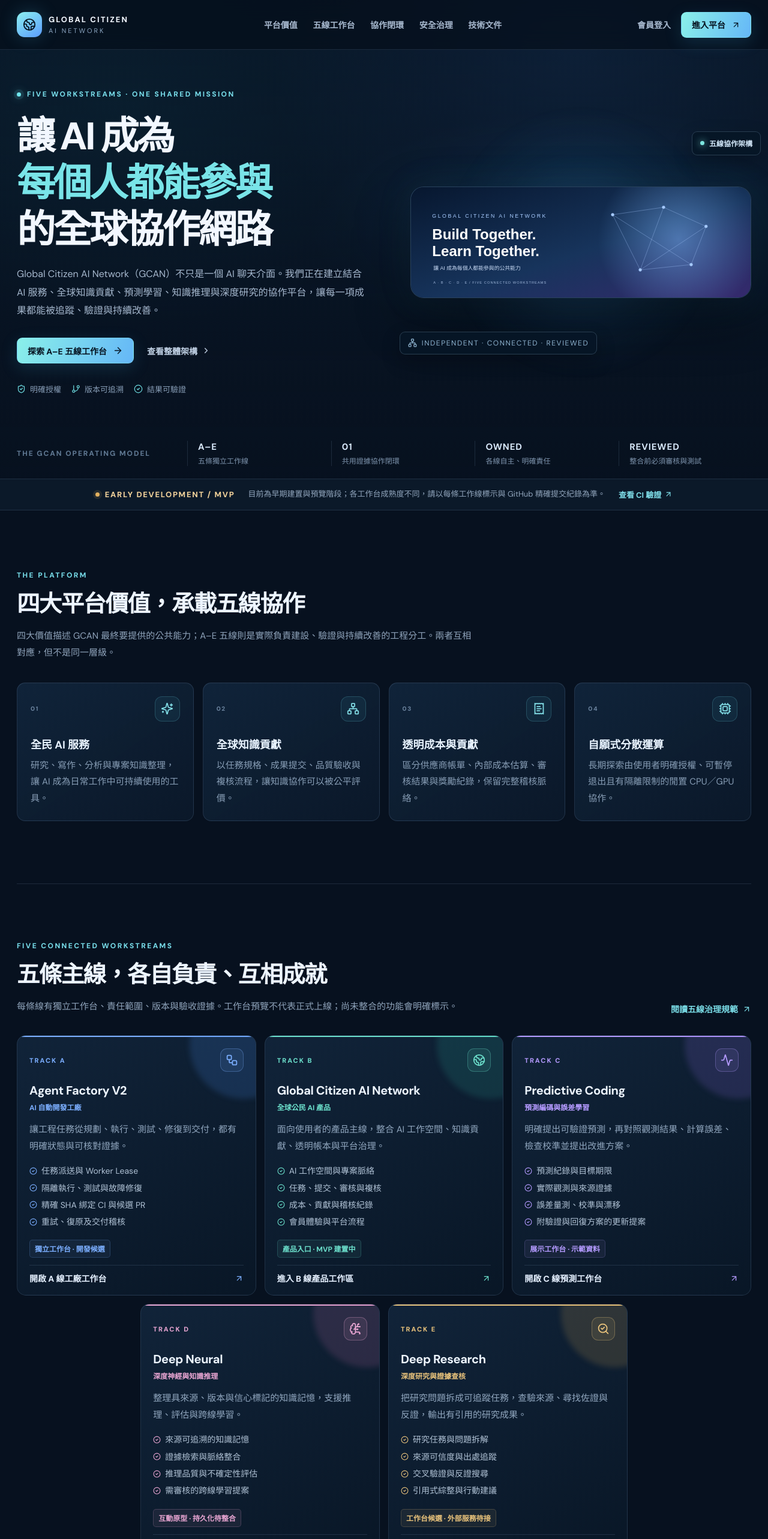
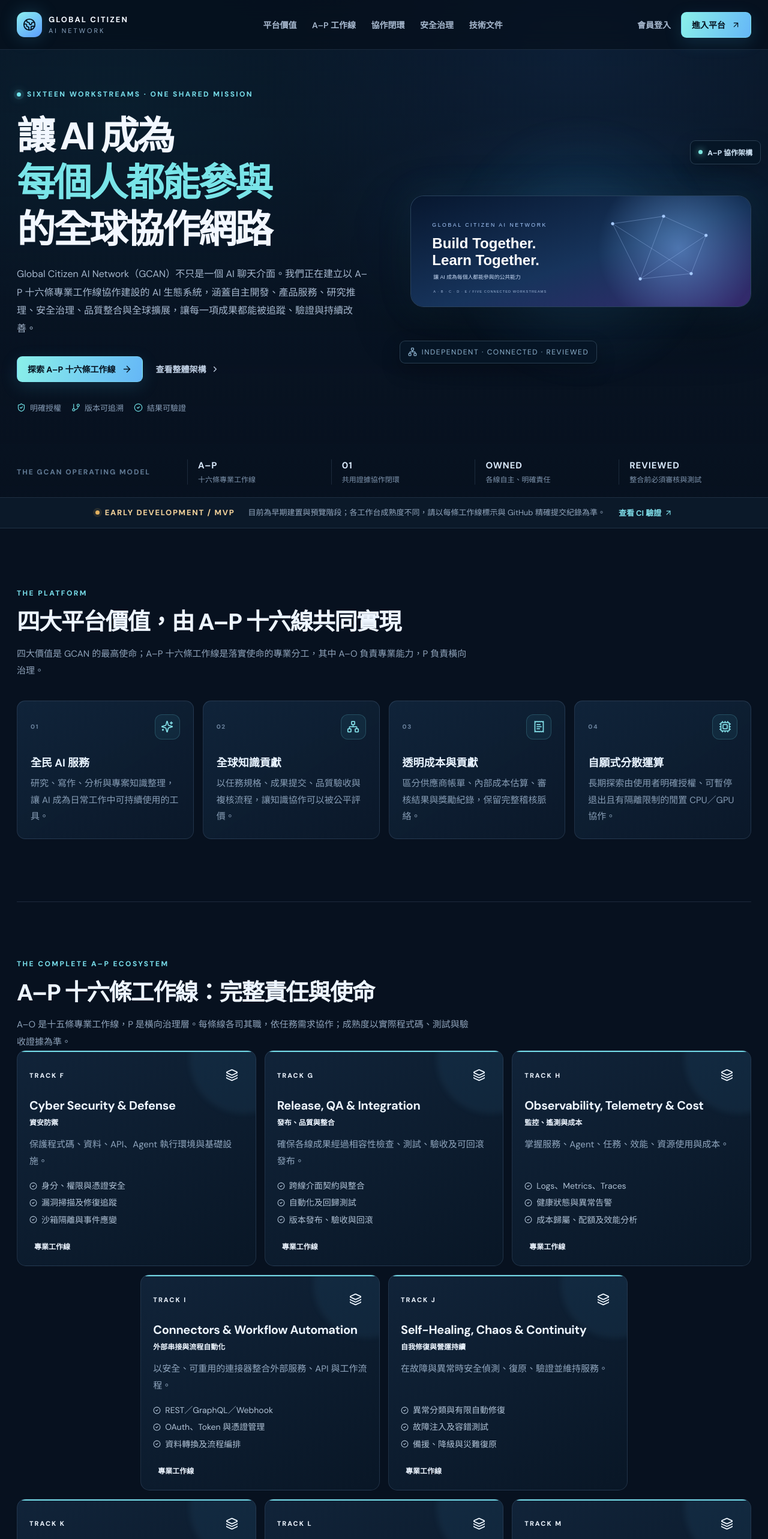
Before and after one commit to X84657465/global-citizen-ai-network, a Next.js app: page / in a window 1280 px wide. Shown: the top 2566 px of the page at 60% size. Built offline with nearby package versions, Linux system fonts and the light colour scheme.

Commit message:
feat: publish complete A-P workstream core values on GCAN homepage

```diff
--- a/app/page.tsx
+++ b/app/page.tsx
@@ -19,6 +19,20 @@ const pillars = [
  { n:"03", title:"透明成本與貢獻", text:"區分供應商帳單、內部成本估算、審核結果與獎勵紀錄，保留完整稽核脈絡。", icon:ReceiptText },
  { n:"04", title:"自願式分散運算", text:"長期探索由使用者明確授權、可暫停退出且有隔離限制的閒置 CPU／GPU 協作。", icon:Cpu },
 ];
+const extendedTracks = [
+ { code:"F", title:"Cyber Security & Defense", subtitle:"資安防禦", mission:"保護程式碼、資料、API、Agent 執行環境與基礎設施。", scope:["身分、權限與憑證安全","漏洞掃描及修復追蹤","沙箱隔離與事件應變"] },
+ { code:"G", title:"Release, QA & Integration", subtitle:"發布、品質與整合", mission:"確保各線成果經過相容性檢查、測試、驗收及可回滾發布。", scope:["跨線介面契約與整合","自動化及回歸測試","版本發布、驗收與回滾"] },
+ { code:"H", title:"Observability, Telemetry & Cost", subtitle:"監控、遙測與成本", mission:"掌握服務、Agent、任務、效能、資源使用與成本。", scope:["Logs、Metrics、Traces","健康狀態與異常告警","成本歸屬、配額及效能分析"] },
+ { code:"I", title:"Connectors & Workflow Automation", subtitle:"外部串接與流程自動化", mission:"以安全、可重用的連接器整合外部服務、API 與工作流程。", scope:["REST／GraphQL／Webhook","OAuth、Token 與憑證管理","資料轉換及流程編排"] },
+ { code:"J", title:"Self-Healing, Chaos & Continuity", subtitle:"自我修復與營運持續", mission:"在故障與異常時安全偵測、復原、驗證並維持服務。", scope:["異常分類與有限自動修復","故障注入及容錯測試","備援、降級與災難復原"] },
+ { code:"K", title:"Knowledge, Docs & Governance", subtitle:"知識、文件與交接", mission:"維護可信、版本化、可搜尋且與實際程式一致的專案知識。", scope:["技術文件與知識庫","決策、版本及來源追蹤","工作線交接與文件驗證"] },
+ { code:"L", title:"Multi-Node, Federation & Cluster", subtitle:"多節點與分散式協作", mission:"在單節點成熟後，擴展至多節點 Agent 執行與叢集協作。", scope:["節點註冊與健康管理","分散式調度及負載平衡","跨節點安全與故障恢復"] },
+ { code:"M", title:"Compliance, Policy Audit & Risk Governance", subtitle:"合規、政策稽核與風險", mission:"把適用法規、內部政策及風險控制轉化為可檢查的證據。", scope:["法規映射與合規檢查","操作稽核及證據保存","風險評估與改善追蹤"] },
+ { code:"N", title:"Productization, Analytics & Growth", subtitle:"產品化、分析與成長", mission:"把技術能力轉成有使用者價值、可衡量且可持續的產品成果。", scope:["能力模組化與產品包裝","留存、轉換及營收分析","產品實驗與生態系成長"] },
+ { code:"O", title:"Lifecycle, Deprecation & Legacy Retirement", subtitle:"生命週期與舊系統退役", mission:"安全管理模組、API、資料結構及舊系統的升級、遷移與停用。", scope:["版本及技術債管理","相容性與資料遷移","依賴盤點、備份及退役驗證"] },
+ { code:"P", title:"Governance, Ethics & Trust", subtitle:"橫向治理、倫理與信任", mission:"監督 A–O 的權責、AI 倫理、信任等級、自主權限與重大決策。", scope:["治理政策與責任邊界","Agent 信任及自主權限分級","跨線監督、稽核與決策追溯"] },
+];
+
 const loop = ["觀測","提出預測","採取行動","量測結果","計算預測誤差","解釋並保存證據","修正模型／計畫","測試","發布","接收線審核","持續監控"];
 const rules = [
  { title:"最小權限與明確授權", text:"各線擁有自己的程式碼、資料與操作邊界；跨線資料必須有用途、權限及來源標記。", icon:LockKeyhole },
@@ -41,26 +55,27 @@ export default function HomePage() {
   <a className={styles.skipLink} href="#main-content">跳至主要內容</a>
   <header className={styles.header}><div className={styles.headerInner}>
    <Link href="/" className={styles.brand} aria-label="Global Citizen AI Network 首頁"><span className={styles.brandMark}><Globe2 size={22}/></span><span className={styles.brandText}><strong>GLOBAL CITIZEN</strong><small>AI NETWORK</small></span></Link>
-   <nav className={styles.nav} aria-label="主要導覽"><a href="#pillars">平台價值</a><a href="#workstreams">五線工作台</a><a href="#learning-loop">協作閉環</a><a href="#governance">安全治理</a><a href="#documentation">技術文件</a></nav>
+   <nav className={styles.nav} aria-label="主要導覽"><a href="#pillars">平台價值</a><a href="#workstreams">A–P 工作線</a><a href="#learning-loop">協作閉環</a><a href="#governance">安全治理</a><a href="#documentation">技術文件</a></nav>
    <div className={styles.headerActions}><Link href="/login" className={styles.loginLink}>會員登入</Link><Link href="/workspace" className={styles.headerCta}>進入平台 <ArrowUpRight size={15}/></Link></div>
   </div></header>
   <main id="main-content" tabIndex={-1}>
    <section className={styles.hero}><div className={styles.heroInner}>
-    <div className={styles.heroCopy}><div className={styles.eyebrow}><span/> FIVE WORKSTREAMS · ONE SHARED MISSION</div>
+    <div className={styles.heroCopy}><div className={styles.eyebrow}><span/> SIXTEEN WORKSTREAMS · ONE SHARED MISSION</div>
      <h1>讓 AI 成為<br/><em>每個人都能參與</em><br/>的全球協作網路</h1>
-     <p className={styles.heroLead}>Global Citizen AI Network（GCAN）不只是一個 AI 聊天介面。我們正在建立結合 AI 服務、全球知識貢獻、預測學習、知識推理與深度研究的協作平台，讓每一項成果都能被追蹤、驗證與持續改善。</p>
-     <div className={styles.heroActions}><a href="#workstreams" className={styles.primaryButton}>探索 A–E 五線工作台 <ArrowRight size={17}/></a><a href="#architecture" className={styles.secondaryButton}>查看整體架構 <ChevronRight size={15}/></a></div>
+     <p className={styles.heroLead}>Global Citizen AI Network（GCAN）不只是一個 AI 聊天介面。我們正在建立以 A–P 十六條專業工作線協作建設的 AI 生態系統，涵蓋自主開發、產品服務、研究推理、安全治理、品質整合與全球擴展，讓每一項成果都能被追蹤、驗證與持續改善。</p>
+     <div className={styles.heroActions}><a href="#workstreams" className={styles.primaryButton}>探索 A–P 十六條工作線 <ArrowRight size={17}/></a><a href="#architecture" className={styles.secondaryButton}>查看整體架構 <ChevronRight size={15}/></a></div>
      <div className={styles.heroPrinciples}><span><ShieldCheck size={15}/> 明確授權</span><span><GitBranch size={15}/> 版本可追溯</span><span><CheckCircle2 size={15}/> 結果可驗證</span></div>
     </div>
-    <div className={styles.heroVisual}><div className={styles.visualGlow}/><div className={styles.visualFrame}><Image src="/brand/gcan-hero.svg" alt="GCAN 全球 AI 協作網路品牌主視覺" width={1600} height={520} priority className={styles.heroImage} sizes="(max-width: 900px) 100vw, 52vw"/></div><div className={styles.visualTagTop}><span className={styles.liveDot}/> 五線協作架構</div><div className={styles.visualTagBottom}><Network size={15}/> INDEPENDENT · CONNECTED · REVIEWED</div></div>
-   </div><div className={styles.heroBottom}><div className={styles.heroBottomLabel}>THE GCAN OPERATING MODEL</div><div className={styles.heroFact}><b>A–E</b><span>五條獨立工作線</span></div><div className={styles.heroFact}><b>01</b><span>共用證據協作閉環</span></div><div className={styles.heroFact}><b>OWNED</b><span>各線自主、明確責任</span></div><div className={styles.heroFact}><b>REVIEWED</b><span>整合前必須審核與測試</span></div></div></section>
+    <div className={styles.heroVisual}><div className={styles.visualGlow}/><div className={styles.visualFrame}><Image src="/brand/gcan-hero.svg" alt="GCAN 全球 AI 協作網路品牌主視覺" width={1600} height={520} priority className={styles.heroImage} sizes="(max-width: 900px) 100vw, 52vw"/></div><div className={styles.visualTagTop}><span className={styles.liveDot}/> A–P 協作架構</div><div className={styles.visualTagBottom}><Network size={15}/> INDEPENDENT · CONNECTED · REVIEWED</div></div>
+   </div><div className={styles.heroBottom}><div className={styles.heroBottomLabel}>THE GCAN OPERATING MODEL</div><div className={styles.heroFact}><b>A–P</b><span>十六條專業工作線</span></div><div className={styles.heroFact}><b>01</b><span>共用證據協作閉環</span></div><div className={styles.heroFact}><b>OWNED</b><span>各線自主、明確責任</span></div><div className={styles.heroFact}><b>REVIEWED</b><span>整合前必須審核與測試</span></div></div></section>
    <section className={styles.stageBar} aria-label="專案狀態"><div className={styles.stageLabel}><span/> EARLY DEVELOPMENT / MVP</div><p>目前為早期建置與預覽階段；各工作台成熟度不同，請以每條工作線標示與 GitHub 精確提交紀錄為準。</p><a href="https://github.com/X84657465/global-citizen-ai-network/actions" target="_blank" rel="noreferrer">查看 CI 驗證 <ArrowUpRight size={14}/></a></section>
-   <section className={styles.pillarsSection} id="pillars"><Heading label="THE PLATFORM" title="四大平台價值，承載五線協作" text="四大價值描述 GCAN 最終要提供的公共能力；A–E 五線則是實際負責建設、驗證與持續改善的工程分工。兩者互相對應，但不是同一層級。"/><div className={styles.pillarGrid}>{pillars.map(({n,title,text,icon:Icon})=><article className={styles.pillarCard} key={n}><div className={styles.pillarTop}><span>{n}</span><div className={styles.pillarIcon}><Icon size={21}/></div></div><h3>{title}</h3><p>{text}</p></article>)}</div></section>
-   <section className={styles.workstreamsSection} id="workstreams"><div className={styles.workstreamsTop}><Heading label="FIVE CONNECTED WORKSTREAMS" title="五條主線，各自負責、互相成就" text="每條線有獨立工作台、責任範圍、版本與驗收證據。工作台預覽不代表正式上線；尚未整合的功能會明確標示。"/><a className={styles.textLink} href="https://github.com/X84657465/global-citizen-ai-network/blob/feat/gcan-product-homepage/docs/engineering-governance.md" target="_blank" rel="noreferrer">閱讀五線治理規範 <ArrowUpRight size={15}/></a></div>
+   <section className={styles.pillarsSection} id="pillars"><Heading label="THE PLATFORM" title="四大平台價值，由 A–P 十六線共同實現" text="四大價值是 GCAN 的最高使命；A–P 十六條工作線是落實使命的專業分工，其中 A–O 負責專業能力，P 負責橫向治理。"/><div className={styles.pillarGrid}>{pillars.map(({n,title,text,icon:Icon})=><article className={styles.pillarCard} key={n}><div className={styles.pillarTop}><span>{n}</span><div className={styles.pillarIcon}><Icon size={21}/></div></div><h3>{title}</h3><p>{text}</p></article>)}</div></section>
+   <section className={styles.workstreamsSection} id="extended-workstreams"><Heading label="THE COMPLETE A–P ECOSYSTEM" title="A–P 十六條工作線：完整責任與使命" text="A–O 是十五條專業工作線，P 是橫向治理層。每條線各司其職，依任務需求協作；成熟度以實際程式碼、測試與驗收證據為準。"/><div className={styles.trackGrid}>{extendedTracks.map(({code,title,subtitle,mission,scope})=><article className={styles.trackCard} data-track={code} key={code}><div className={styles.trackTop}><span className={styles.trackCode}>TRACK {code}</span><span className={styles.trackOrb}><Layers3 size={21}/></span></div><div className={styles.trackTitleGroup}><h3>{title}</h3><span>{subtitle}</span></div><p className={styles.trackMission}>{mission}</p><ul className={styles.trackScope}>{scope.map(item=><li key={item}><CheckCircle2 size={13}/>{item}</li>)}</ul><div className={styles.trackFooter}><span className={styles.trackStatus}>{code==="P"?"橫向治理層":"專業工作線"}</span></div></article>)}</div><div className={styles.trackFootnote}><ShieldCheck size={16}/>此區呈現正式職責定義，不代表每條線的功能均已完成。請以各線 Repository、版本、精確 SHA、測試及驗收紀錄判定成熟度。</div></section>
+   <section className={styles.workstreamsSection} id="workstreams"><div className={styles.workstreamsTop}><Heading label="FIVE CONNECTED WORKSTREAMS" title="核心五線 A–E：建立工廠、產品與智慧能力" text="每條線有獨立工作台、責任範圍、版本與驗收證據。工作台預覽不代表正式上線；尚未整合的功能會明確標示。"/><a className={styles.textLink} href="https://github.com/X84657465/global-citizen-ai-network/blob/feat/gcan-product-homepage/docs/engineering-governance.md" target="_blank" rel="noreferrer">閱讀五線治理規範 <ArrowUpRight size={15}/></a></div>
     <div className={styles.trackGrid}>{tracks.map(({code,title,subtitle,mission,scope,status,href,action,external,icon:Icon})=>{const body=<><div className={styles.trackTop}><span className={styles.trackCode}>TRACK {code}</span><span className={styles.trackOrb}><Icon size={21}/></span></div><div className={styles.trackTitleGroup}><h3>{title}</h3><span>{subtitle}</span></div><p className={styles.trackMission}>{mission}</p><ul className={styles.trackScope}>{scope.map(item=><li key={item}><CheckCircle2 size={13}/>{item}</li>)}</ul><div className={styles.trackFooter}><span className={styles.trackStatus}>{status}</span><span className={styles.trackAction}>{action} <ArrowUpRight size={15}/></span></div></>;return external?<a className={styles.trackCard} data-track={code} href={href} key={code} target="_blank" rel="noreferrer" aria-label={action+"（開啟獨立預覽）"}>{body}</a>:<Link className={styles.trackCard} data-track={code} href={href} key={code} aria-label={action+"（需要登入）"}>{body}</Link>;})}</div>
     <div className={styles.trackFootnote}><ShieldCheck size={16}/>A、C、D、E 連結為各線預覽環境；B 進入會員工作區。各預覽可能使用示範資料，登入、AI 服務、資料持久化與外部整合仍依各線狀態逐步驗收。</div>
    </section>
-   <section className={styles.architectureSection} id="architecture"><div className={styles.architectureIntro}><div><div className={styles.sectionEyebrow}>SYSTEM ARCHITECTURE</div><h2>不是五個孤島，<em>而是一個可驗證的協作系統</em></h2><p>五線保有各自的決策權與交付責任，跨線成果透過版本化文件、來源證據、接收線審核與相容性測試整合。</p></div><div className={styles.architectureLegend}><span><i className={styles.legendBlue}/> 工程執行</span><span><i className={styles.legendTeal}/> 產品流程</span><span><i className={styles.legendViolet}/> 預測學習</span><span><i className={styles.legendPink}/> 知識推理</span><span><i className={styles.legendGold}/> 研究查核</span></div></div><div className={styles.architectureVisual}><Image src="/brand/gcan-five-track-architecture.svg" alt="GCAN A 至 E 五條工作線及共同治理與學習閉環架構圖" width={1500} height={850} className={styles.architectureImage} sizes="(max-width: 1200px) 100vw, 1200px"/></div><div className={styles.architectureNote}><div><Layers3 size={17}/><b>接收線擁有採用決策權</b></div><p>共享成果先成為提案，再由接收線確認相容性、執行測試與決定是否採用；任何 AI 輸出都不能繞過這個流程。</p></div></section>
+   <section className={styles.architectureSection} id="architecture"><div className={styles.architectureIntro}><div><div className={styles.sectionEyebrow}>SYSTEM ARCHITECTURE</div><h2>不是五個孤島，<em>而是一個可驗證的協作系統</em></h2><p>A–P 各線保有清楚的責任邊界與交付責任，跨線成果透過版本化文件、來源證據、接收線審核與相容性測試整合。</p></div><div className={styles.architectureLegend}><span><i className={styles.legendBlue}/> 工程執行</span><span><i className={styles.legendTeal}/> 產品流程</span><span><i className={styles.legendViolet}/> 預測學習</span><span><i className={styles.legendPink}/> 知識推理</span><span><i className={styles.legendGold}/> 研究查核</span></div></div><div className={styles.architectureVisual}><Image src="/brand/gcan-five-track-architecture.svg" alt="GCAN A 至 E 核心工作線示意圖；完整 A–P 分工見十六線核心價值" width={1500} height={850} className={styles.architectureImage} sizes="(max-width: 1200px) 100vw, 1200px"/></div><div className={styles.architectureNote}><div><Layers3 size={17}/><b>接收線擁有採用決策權</b></div><p>共享成果先成為提案，再由接收線確認相容性、執行測試與決定是否採用；任何 AI 輸出都不能繞過這個流程。</p></div></section>
    <section className={styles.loopSection} id="learning-loop"><Heading label="SHARED LEARNING LOOP" title="讓每次改善都有起點、證據與回饋" text="五線共同使用同一個可稽核閉環。預測誤差是改善訊號，不是自動修改正式系統的授權。"/><div className={styles.loopRail}>{loop.map((step,i)=><div className={styles.loopStep} key={step}><span>{String(i+1).padStart(2,"0")}</span><b>{step}</b>{i<loop.length-1&&<ArrowRight size={14}/>}</div>)}</div><div className={styles.loopPrinciple}><Activity size={18}/><p><b>核心規則：</b>所有跨線改進都要保留來源、數字版本、影響線別、接收線決策、測試結果與回復方式。</p></div></section>
    <section className={styles.productSection} id="product-entry"><Heading label="START WITH THE PLATFORM" title="從真正的產品入口開始" text="工程工作台負責建設平台；使用者入口則聚焦 AI 工作、知識貢獻與可理解的產品規則。"/><div className={styles.productGrid}>
     <Link href="/workspace" className={styles.productCard}><span className={styles.productIcon}><Sparkles size={21}/></span><div><h3>AI 工作空間</h3><p>進入個人工作區，進行 AI 對話與專案知識工作。正式使用需登入並符合環境設定。</p></div><ArrowUpRight size={17}/></Link>
@@ -68,7 +83,7 @@ export default function HomePage() {
     <a href="https://github.com/X84657465/global-citizen-ai-network" className={styles.productCard} target="_blank" rel="noreferrer"><span className={styles.productIcon}><BookOpen size={21}/></span><div><h3>公開技術與開發紀錄</h3><p>查看版本、工作線責任、工程文件、測試與每次變更的可追溯證據。</p></div><ArrowUpRight size={17}/></a>
    </div></section>
    <section className={styles.governanceSection} id="governance"><div className={styles.governanceHeader}><div className={styles.sectionEyebrow}>TRUST & GOVERNANCE</div><h2>安全與信任，從第一天就寫進架構</h2><p>平台不以尚未完成的功能作承諾，也不把 AI 建議當成正式決策。治理規則必須能被程式、測試與審核紀錄驗證。</p></div><div className={styles.trustGrid}>{rules.map(({title,text,icon:Icon})=><article className={styles.trustCard} key={title}><span><Icon size={20}/></span><div><h3>{title}</h3><p>{text}</p></div></article>)}</div></section>
-   <section className={styles.docsSection} id="documentation"><div className={styles.docsHeading}><div><div className={styles.sectionEyebrow}>DOCUMENTATION & EVIDENCE</div><h2>網站說明與 GitHub 文件使用同一套定義</h2><p>架構、工作線責任、版本與技術細節以專案文件為準；首頁只呈現易讀摘要與各線入口。</p></div><a className={styles.textLink} href="https://github.com/X84657465/global-citizen-ai-network" target="_blank" rel="noreferrer">前往 GitHub 專案 <ArrowUpRight size={15}/></a></div><div className={styles.docsGrid}>{docs.map(({title,text,href,icon:Icon})=><a href={href} className={styles.docCard} key={title} target="_blank" rel="noreferrer"><span><Icon size={18}/></span><div><b>{title}</b><p>{text}</p></div><ArrowUpRight size={15}/></a>)}</div></section>
+   <section className={styles.docsSection} id="documentation"><div className={styles.docsHeading}><div><div className={styles.sectionEyebrow}>DOCUMENTATION & EVIDENCE</div><h2>網站說明與 GitHub 文件使用同一套 A–P 定義</h2><p>架構、工作線責任、版本與技術細節以專案文件為準；首頁只呈現易讀摘要與各線入口。</p></div><a className={styles.textLink} href="https://github.com/X84657465/global-citizen-ai-network" target="_blank" rel="noreferrer">前往 GitHub 專案 <ArrowUpRight size={15}/></a></div><div className={styles.docsGrid}>{docs.map(({title,text,href,icon:Icon})=><a href={href} className={styles.docCard} key={title} target="_blank" rel="noreferrer"><span><Icon size={18}/></span><div><b>{title}</b><p>{text}</p></div><ArrowUpRight size={15}/></a>)}</div></section>
    <section className={styles.finalCta}><div className={styles.finalCtaMark}><Globe2 size={23}/></div><div><div className={styles.sectionEyebrow}>BUILD TOGETHER · LEARN TOGETHER</div><h2>讓每一份貢獻，都成為可驗證的進步</h2><p>GCAN 正在持續建置。歡迎先了解產品、檢視五線架構與追蹤公開開發紀錄。</p></div><a href="https://github.com/X84657465/global-citizen-ai-network" className={styles.finalCtaButton} target="_blank" rel="noreferrer">查看 GitHub <ArrowRight size={16}/></a></section>
   </main>
   <footer className={styles.footer}><div className={styles.footerTop}><Link href="/" className={styles.footerBrand}><span><Globe2 size={18}/></span><b>GLOBAL CITIZEN AI NETWORK</b></Link><p>Build Together. Learn Together. Make AI Useful for Everyone.</p></div><div className={styles.footerBottom}><span>© {new Date().getFullYear()} GCAN · Early Development / MVP</span><div><Link href="/workspace">AI 工作空間</Link><Link href="/contribute">全球貢獻中心</Link><a href="https://github.com/X84657465/global-citizen-ai-network" target="_blank" rel="noreferrer">GitHub</a><a href="https://github.com/X84657465/global-citizen-ai-network/blob/feat/gcan-product-homepage/CHANGELOG.md" target="_blank" rel="noreferrer">版本紀錄</a></div></div></footer>
```
